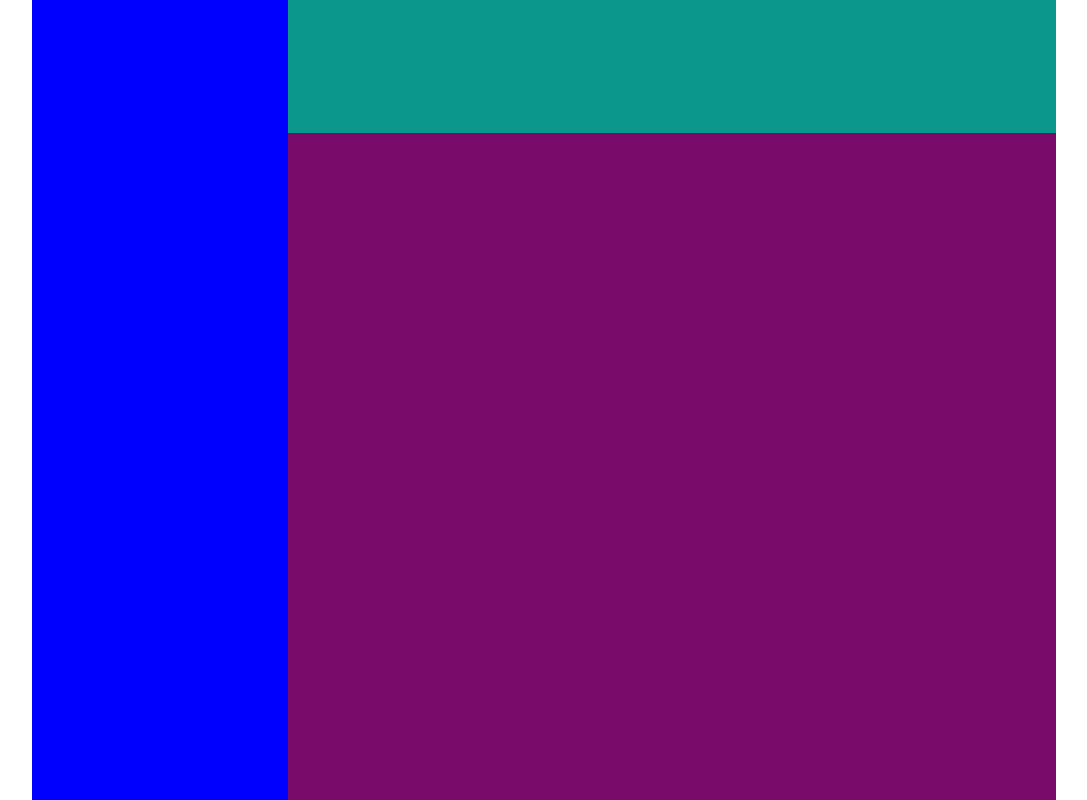
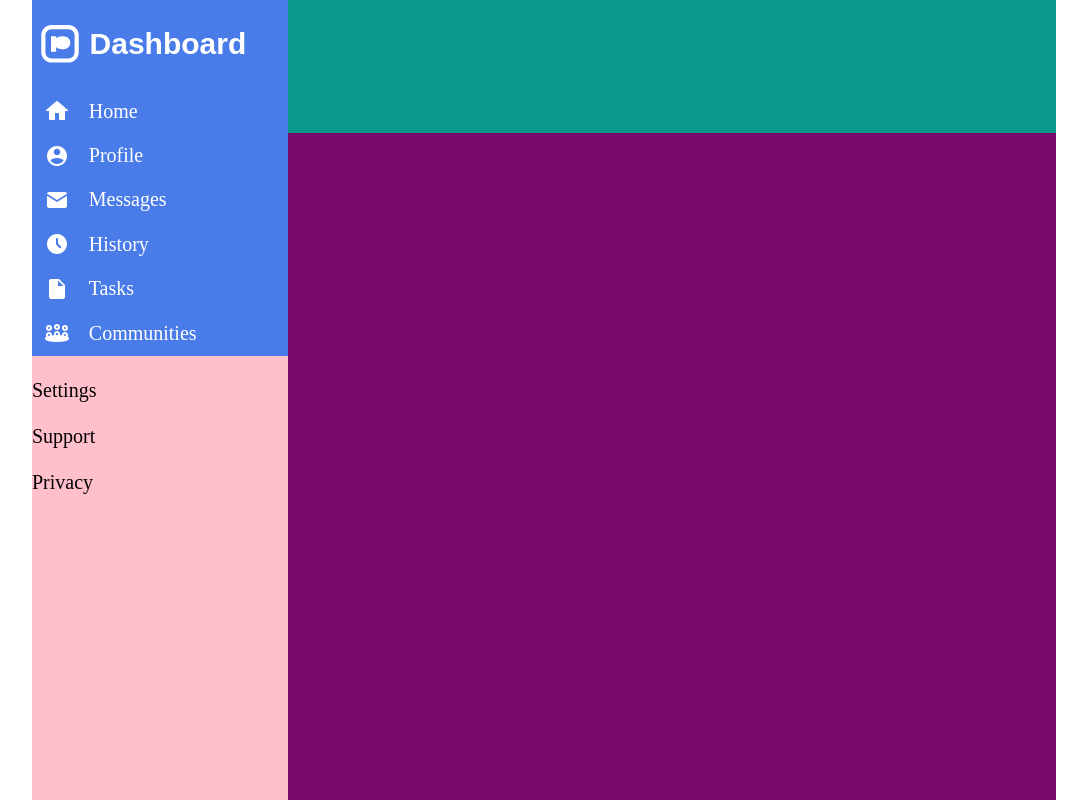
Before and after one commit to Pbrochu94/admin-dashboard, a plain HTML site: page index.html in a window 1280 px wide. Shown: the whole page, without its empty margins (96-1183 px from the left). Drawn offline with Linux system fonts and the light colour scheme.

Commit message:
Done dashboard title and dashboard tabs section
TODO: Dashboard support sections

```diff
--- a/index.html
+++ b/index.html
@@ -8,7 +8,52 @@
 </head>
 <body>
     <div class="container">
-        <div class="dashboard"></div>
+        <div class="dashboard">
+            <div class="dashboard-title">
+                <img src="img/icon.svg" alt="square image">
+                <p>Dashboard</p>
+            </div>
+            <div class="dashboard-tabs">
+                <div class="dashboard-tabs-items">
+                    <img src="img/icons8-house.svg" alt="House icon">
+                    <p>Home</p>
+                </div>
+                <div class="dashboard-tabs-items">
+                    <img src="img/icons8-male-user-24.png" alt="User icon">
+                    <p>Profile</p>
+                </div>
+                <div class="dashboard-tabs-items">
+                    <img src="img/icons8-message-24.png" alt="Message icon">
+                    <p>Messages</p>
+                </div>
+                <div class="dashboard-tabs-items">
+                    <img src="img/icons8-clock.svg" alt="Clock icon">
+                    <p>History</p>
+                </div>
+                <div class="dashboard-tabs-items">
+                    <img src="img/icons8-paper.svg" alt="Paper icon">
+                    <p>Tasks</p>
+                </div>
+                <div class="dashboard-tabs-items">
+                    <img src="img/icons8-mediation-24.png" alt="Comunnity icon">
+                    <p>Communities</p>
+                </div>
+            </div>
+            <div class="dashboard-support">
+                <div class="dashboard-tabs-support">
+                    <img src="" alt="">
+                    <p>Settings</p>
+                </div>
+                <div class="dashboard-tabs-support">
+                    <img src="" alt="">
+                    <p>Support</p>
+                </div>
+                <div class="dashboard-tabs-support">
+                    <img src="" alt="">
+                    <p>Privacy</p>
+                </div>
+            </div>
+        </div>
         <div class="header"></div>
         <div class="main"></div>
     </div>
--- a/style.css
+++ b/style.css
@@ -1,3 +1,13 @@
+:root{
+    font-size: 20px;
+    --main-title-size:1.5rem;
+    --basic-white:white;
+    --basic-black:black;
+    --custom-bold:bold;
+    --basic-font-family:"Gill Sans Extrabold", sans-serif;
+    --blue-background:rgb(74, 124, 233);
+}
+
 *{
     margin: 0%;
     padding: 0%;
@@ -17,9 +27,8 @@ body{
 }
 
 .dashboard{
-    background-color: blue;
-    grid-column:1/2;
-    grid-row:1/3;
+    background-color: var(--blue-background);
+    display: grid;
 }
 
 .header{
@@ -33,3 +42,53 @@ body{
     grid-column:2/3;
     grid-row:2/3;
 }
+
+
+.dashboard-title>img{
+    height: 50px;
+    width: 50px;
+    color: var(--basic-white);
+}
+
+.dashboard-title{
+    display:flex;
+    justify-content: start;
+    align-items: center;
+    padding-left: 1%;
+    gap: 0.25em;
+}
+
+.dashboard-title>p{
+    font-size: var(--main-title-size);
+    font-weight: var(--custom-bold);
+    color: var(--basic-white);
+    font-family:var(--basic-font-family);
+}
+
+.dashboard{
+    display:grid;
+    grid-row: 1/3;
+    grid-template-rows:1fr 3fr 5fr;
+}
+
+.dashboard-tabs{
+    background-color: var(--blue-background);
+    display:grid;
+    margin-left: 5%;
+}
+
+.dashboard-tabs-items{
+    display:flex;
+    justify-content: start;
+    align-items: center;
+    gap: 1em;
+}
+
+.dashboard-tabs-items>p{
+    color:var(--basic-white);
+    font-size:var(--basic-font-size);
+}
+
+.dashboard-support{
+    background-color:pink;
+}
```
Also changed, not shown: img/icon.svg (added), img/icons8-clock.svg (added), img/icons8-house.svg (added), img/icons8-male-user-24.png (added), img/icons8-mediation-24.png (added), img/icons8-message-24.png (added), img/icons8-paper.svg (added), img/square-icon.svg (added).
